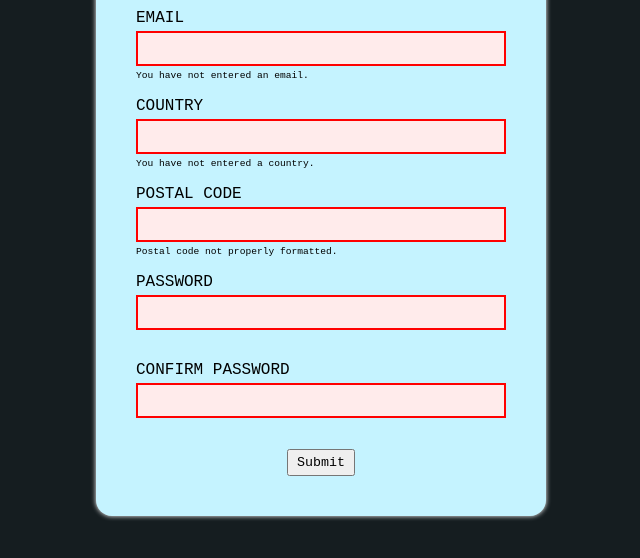
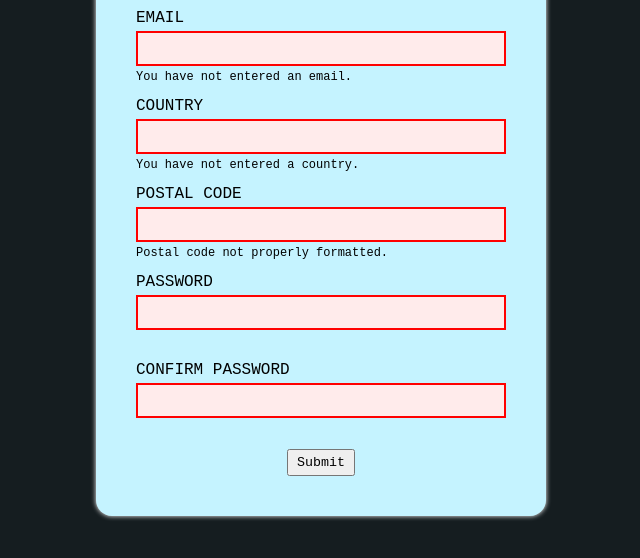
Before and after one commit to cdogcoder/just-a-form, a plain HTML site: page index.html in a window 1280 px wide. Shown: the part 184-742 px from the top of the page, without its empty margins (319-959 px from the left). Drawn offline with Linux system fonts and the light colour scheme.

Commit message:
Increase span error message font size

```diff
--- a/styles.css
+++ b/styles.css
@@ -45,7 +45,7 @@ input {
 }
 
 span[class*="-error"] {
-    font-size: .6rem;
+    font-size: .75rem;
     height: 5px;
 }
 
```
